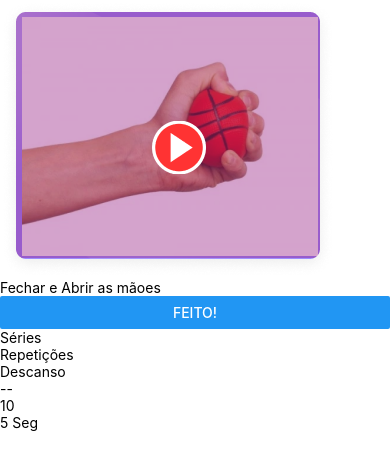
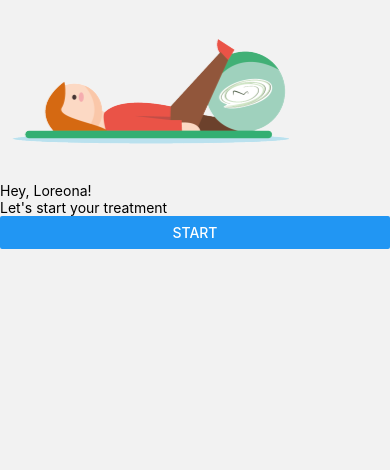
Before and after one commit to D3vsTeam/Fisiotherapp_Challenge, a React Native app: screen / in a window 390 px wide. Shown: the top 470 px of the page. Built offline with nearby package versions, Linux system fonts and the light colour scheme.

Commit message:
adicionando rotas

```diff
--- a/App.tsx
+++ b/App.tsx
@@ -1,12 +1,9 @@
-import { StatusBar } from 'expo-status-bar';
 import React from 'react';
-import { StyleSheet, Text, View , Button } from 'react-native';
-import Exercise from './src/pages/exercise/index'
+import { View } from 'react-native';
+import Routes from './src/routes';
 
 export default function App() {
   return (
-    <View>
-        <Exercise/>
-    </View>
+    <Routes />
   );
 }
--- a/app.json
+++ b/app.json
@@ -4,10 +4,8 @@
     "slug": "Fisiotherapp_Challenge",
     "version": "1.0.0",
     "orientation": "portrait",
-    "icon": "./assets/icon.png",
     "userInterfaceStyle": "light",
     "splash": {
-      "image": "./assets/splash.png",
       "resizeMode": "contain",
       "backgroundColor": "#ffffff"
     },
@@ -22,12 +20,11 @@
     },
     "android": {
       "adaptiveIcon": {
-        "foregroundImage": "./assets/adaptive-icon.png",
         "backgroundColor": "#FFFFFF"
       }
     },
     "web": {
-      "favicon": "./assets/favicon.png"
+
     }
   }
 }
--- a/package.json
+++ b/package.json
@@ -10,11 +10,16 @@
     "eject": "expo eject"
   },
   "dependencies": {
+    "@react-navigation/bottom-tabs": "^6.3.2",
+    "@react-navigation/native": "^6.0.11",
+    "@react-navigation/native-stack": "^6.7.0",
     "expo": "~45.0.0",
     "expo-status-bar": "~1.3.0",
     "react": "17.0.2",
     "react-dom": "17.0.2",
     "react-native": "0.68.2",
+    "react-native-safe-area-context": "^4.3.1",
+    "react-native-screens": "^3.15.0",
     "react-native-web": "0.17.7",
     "yarn": "^1.22.19"
   },
--- a/src/pages/home/index.tsx
+++ b/src/pages/home/index.tsx
@@ -1,15 +1,22 @@
+import { useNavigation } from '@react-navigation/native';
 import React from 'react';
 import { Button, Image, ImageBackground, Text, View } from 'react-native';
 
 import Person from "../../assets/person.png";
 
 const Home: React.FC = () => {
+  const navigation = useNavigation();
+
+  const openExercise = () => {
+    navigation.navigate('Exercise')
+  }
+
   return (
     <View>
       <Image source={Person} />
       <Text>Hey, Loreona!</Text>
       <Text>Let's start your treatment</Text>
-      <Button title='start' />
+      <Button title='start' onPress={openExercise}/>
     </View>
   );
 }
--- /dev/null
+++ b/src/routes/index.tsx
@@ -0,0 +1,29 @@
+import { NavigationContainer } from '@react-navigation/native';
+import { createNativeStackNavigator } from '@react-navigation/native-stack';
+import React from 'react';
+import Exercise from '../pages/exercise';
+import Home from '../pages/Home';
+
+const { Screen, Navigator } = createNativeStackNavigator();
+
+const Routes: React.FC = () => {
+  return (
+    <NavigationContainer>
+      <Navigator>
+        <Screen
+          name='Home'
+          component={Home}
+          options={{
+            headerShown: false
+          }}
+        />
+        <Screen
+          name='Exercise'
+          component={Exercise}
+        />
+      </Navigator>
+    </NavigationContainer>
+  );
+}
+
+export default Routes;
```
Also changed, not shown: src/@types/navigation.d.ts (added, +8 -0 lines), 1 other file (tests, documents, lock files or other folders).
